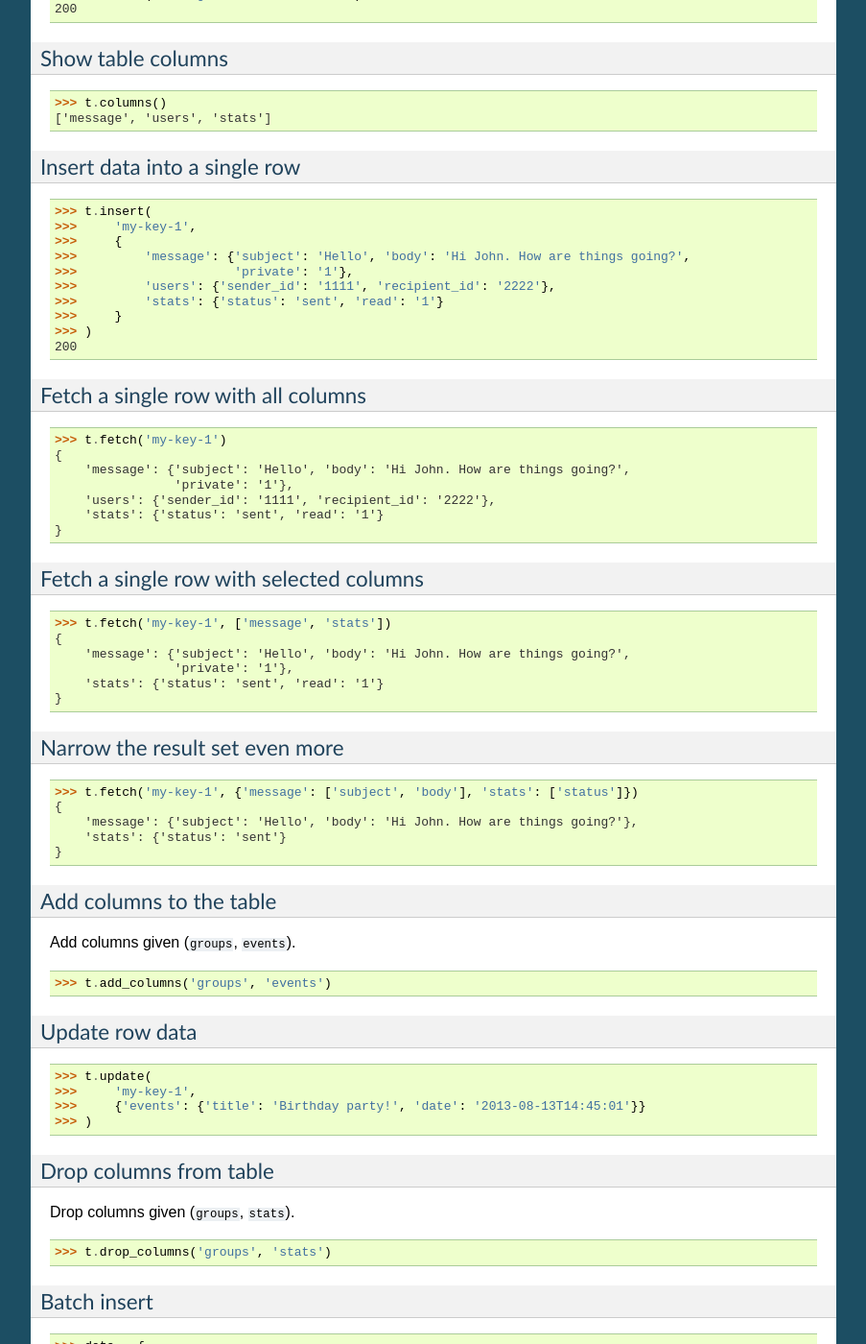
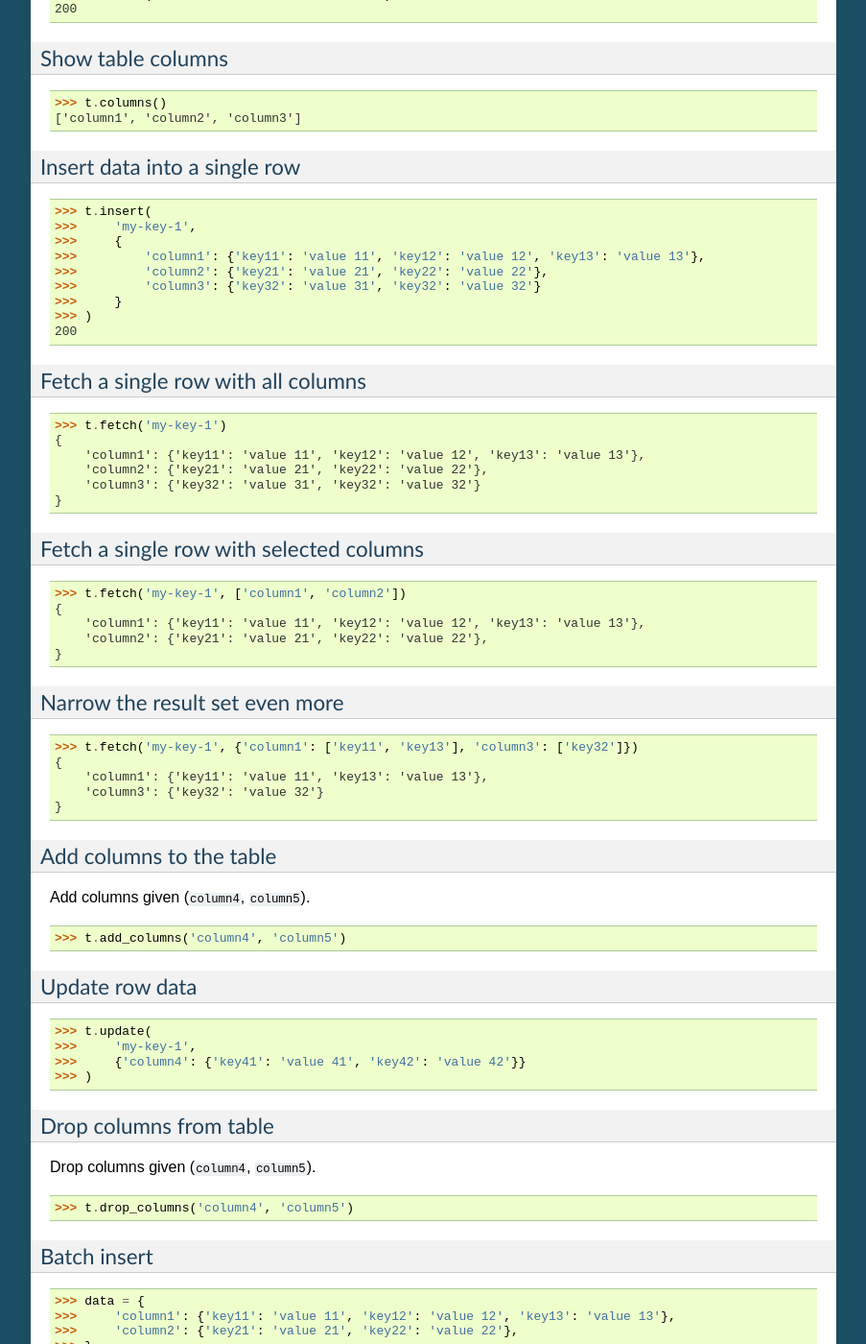
Before and after one commit to barseghyanartur/starbase, a Sphinx documentation site: the page built from docs/index.rst, in a window 1280 px wide and 1400 px high, scrolled down 2059 px. Shown: the whole window at 96% size, without its empty margins (198-1101 px from the left). Built offline with Sphinx 7.4.7, drawn with Linux system fonts in a browser that asks for light colours; some of the changed text lies outside the part shown.

Commit message:
more on docs

```diff
--- a/docs/index.rst
+++ b/docs/index.rst
@@ -87,27 +87,26 @@ Create a new table
 -----------------------------------------
 Create a table instance (note, that at this step no table is created).
 
->>> t = c.table('messages')
+>>> t = c.table('table3')
 
-Create a table with columns (``message``, ``users``, ``stats``).
+Create a table with columns (``column1``, ``column2``, ``column3``).
 
->>> t.create('message', 'users', 'stats')
+>>> t.create('column1', 'column2', 'column3')
 200
 
 Show table columns
 -----------------------------------------
 >>> t.columns()
-['message', 'users', 'stats']
+['column1', 'column2', 'column3']
 
 Insert data into a single row
 -----------------------------------------
 >>> t.insert(
 >>>     'my-key-1',
 >>>     {
->>>         'message': {'subject': 'Hello', 'body': 'Hi John. How are things going?',
->>>                     'private': '1'},
->>>         'users': {'sender_id': '1111', 'recipient_id': '2222'},
->>>         'stats': {'status': 'sent', 'read': '1'}
+>>>         'column1': {'key11': 'value 11', 'key12': 'value 12', 'key13': 'value 13'},
+>>>         'column2': {'key21': 'value 21', 'key22': 'value 22'},
+>>>         'column3': {'key32': 'value 31', 'key32': 'value 32'}
 >>>     }
 >>> )
 200
@@ -116,53 +115,51 @@ Fetch a single row with all columns
 -----------------------------------------
 >>> t.fetch('my-key-1')
 {
-    'message': {'subject': 'Hello', 'body': 'Hi John. How are things going?',
-                'private': '1'},
-    'users': {'sender_id': '1111', 'recipient_id': '2222'},
-    'stats': {'status': 'sent', 'read': '1'}
+    'column1': {'key11': 'value 11', 'key12': 'value 12', 'key13': 'value 13'},
+    'column2': {'key21': 'value 21', 'key22': 'value 22'},
+    'column3': {'key32': 'value 31', 'key32': 'value 32'}
 }
 
 Fetch a single row with selected columns
 -----------------------------------------
->>> t.fetch('my-key-1', ['message', 'stats'])
+>>> t.fetch('my-key-1', ['column1', 'column2'])
 {
-    'message': {'subject': 'Hello', 'body': 'Hi John. How are things going?',
-                'private': '1'},
-    'stats': {'status': 'sent', 'read': '1'}
+    'column1': {'key11': 'value 11', 'key12': 'value 12', 'key13': 'value 13'},
+    'column2': {'key21': 'value 21', 'key22': 'value 22'},
 }
 
 Narrow the result set even more
 -----------------------------------------
->>> t.fetch('my-key-1', {'message': ['subject', 'body'], 'stats': ['status']})
+>>> t.fetch('my-key-1', {'column1': ['key11', 'key13'], 'column3': ['key32']})
 {
-    'message': {'subject': 'Hello', 'body': 'Hi John. How are things going?'},
-    'stats': {'status': 'sent'}
+    'column1': {'key11': 'value 11', 'key13': 'value 13'},
+    'column3': {'key32': 'value 32'}
 }
 
 Add columns to the table
 -----------------------------------------
-Add columns given (``groups``, ``events``).
+Add columns given (``column4``, ``column5``).
 
->>> t.add_columns('groups', 'events')
+>>> t.add_columns('column4', 'column5')
 
 Update row data
 -----------------------------------------
 >>> t.update(
 >>>     'my-key-1',
->>>     {'events': {'title': 'Birthday party!', 'date': '2013-08-13T14:45:01'}}
+>>>     {'column4': {'key41': 'value 41', 'key42': 'value 42'}}
 >>> )
 
 Drop columns from table
 -----------------------------------------
-Drop columns given (``groups``, ``stats``).
+Drop columns given (``column4``, ``column5``).
 
->>> t.drop_columns('groups', 'stats')
+>>> t.drop_columns('column4', 'column5')
 
 Batch insert
 -----------------------------------------
 >>> data = {
->>>     'message': {'subject': 'Lorem', 'body': 'Lorem ipsum dolor sit amet'},
->>>     'stats': {'status': 'sent'}
+>>>     'column1': {'key11': 'value 11', 'key12': 'value 12', 'key13': 'value 13'},
+>>>     'column2': {'key21': 'value 21', 'key22': 'value 22'},
 >>> }
 >>> b = t.batch()
 >>> for i in range(0, 5000):
@@ -172,7 +169,7 @@ Batch insert
 Batch update
 -----------------------------------------
 >>> data = {
->>>     'users': {'sender_id': '1111', 'recipient_id': '2222'},
+>>>     'column3': {'key31': 'value 31', 'key32': 'value 32'},
 >>> }
 >>> b = t.batch()
 >>> for i in range(0, 5000):
```
Also changed, not shown: readme.rst (+24 -27 lines).
